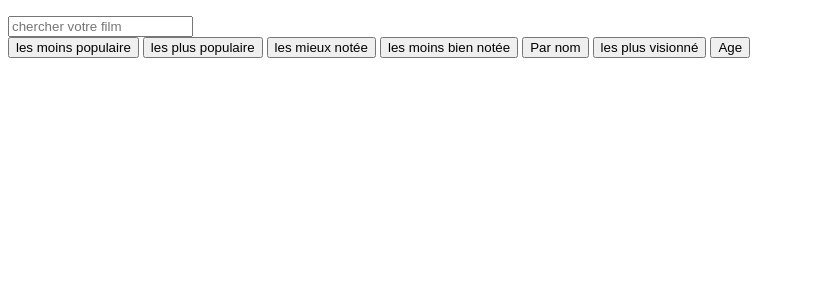
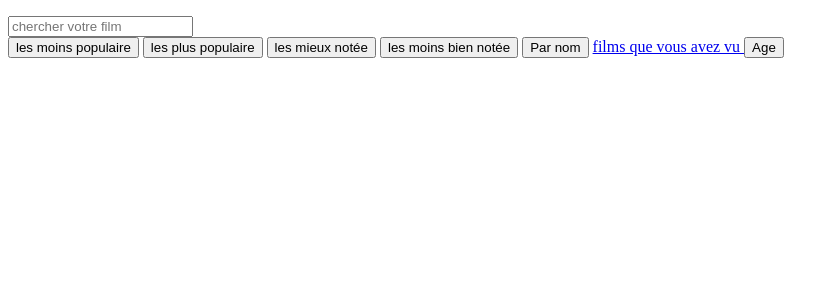
Before and after one commit to ImDimeh/DevLab-BackEnd, a PHP site: page / in a window 1280 px wide. Shown: the part 109-409 px from the top of the page, without its empty margins (0-839 px from the left). Run offline with PHP 8.4, Linux system fonts and the light colour scheme.

Commit message:
rempalcement du boutton pour les films visionné par un lien vers la page seeMovie.phhp

```diff
--- a/page/components/orderBy.php
+++ b/page/components/orderBy.php
@@ -11,7 +11,7 @@
 
 <button onclick="GetDataByLink('https://api.themoviedb.org/3/discover/movie?api_key=cecfdcc4951a5a9c7eed2dd44b519117&language=fr&sort_by=title.asc&page=1')"  id="changeButton"> Par nom </button>
 
-<button onclick="GetDataByLink('https://api.themoviedb.org/3/discover/movie?api_key=cecfdcc4951a5a9c7eed2dd44b519117&language=fr&sort_by=title.asc&page=1&with_genres=28)"  id="changeButton"> les plus visionné</button>
+<a href="../page/seeMovie.php"> films que vous avez vu </a>
 
 <button onclick="GetDataByLink()"  id="changeButton"> Age </button>
 
```
